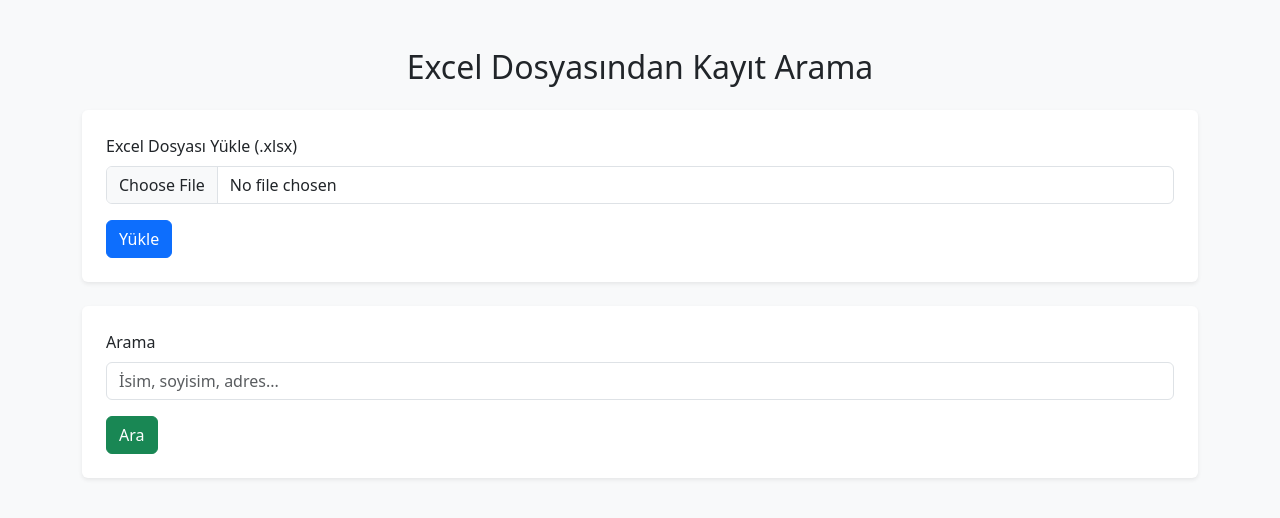
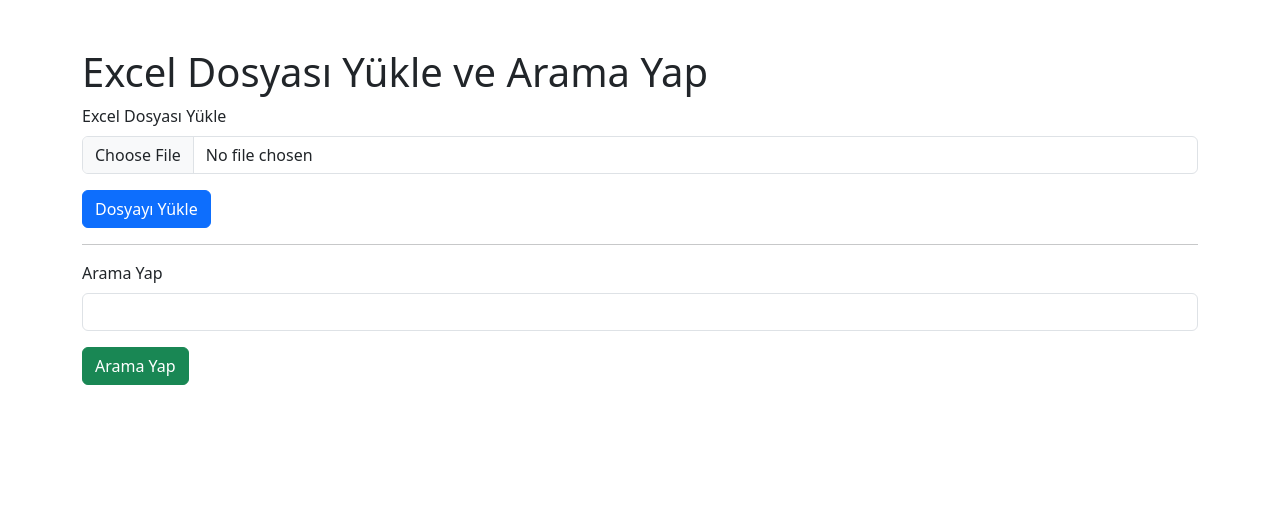
Before and after one commit to Senakurtnezir/excel-arama, a Flask app: page / in a window 1280 px wide. Shown: the top 518 px of the page. Run offline with Flask 3, Linux system fonts and the light colour scheme.

Commit message:
Yapılan değişiklikler: dosya yükleme ve arama işlevi

```diff
--- a/app.py
+++ b/app.py
@@ -3,43 +3,46 @@ import pandas as pd
 import os
 
 app = Flask(__name__)
+app.config['MAX_CONTENT_LENGTH'] = 16 * 1024 * 1024  # 16MB
 app.secret_key = 'gizli_anahtar'
 UPLOAD_FOLDER = 'uploads'
 app.config['UPLOAD_FOLDER'] = UPLOAD_FOLDER
 
-uploaded_data = None
-
-
-# Globalde dataframe tutacağız
-df = None
-
+# Global veri yerine session kullanarak veri tutacağız
 @app.route('/', methods=['GET', 'POST'])
 def upload_file():
-    global uploaded_data  # bu satırı ekle
     if request.method == 'POST':
         file = request.files['excel_file']
-        if file.filename.endswith('.xlsx'):
-            df = pd.read_excel(file)
-            uploaded_data = df  # burada veriyi bellekte tutuyoruz
+        if file and file.filename.endswith('.xlsx'):
+            # Dosya yükleniyor ve okunuyor
+            df = pd.read_excel(file, engine='openpyxl')
+            # Veriyi session'a kaydediyoruz
+            session['uploaded_data'] = df.to_json()  # JSON formatında kaydediyoruz
             message = 'Dosya başarıyla yüklendi.'
         else:
             message = 'Lütfen sadece .xlsx uzantılı dosya yükleyin.'
         return render_template('index.html', message=message)
     return render_template('index.html')
 
-
+# Arama fonksiyonu
 @app.route('/search', methods=['POST'])
 def search():
-    global uploaded_data
-    query = request.form['query'].lower()
-    if uploaded_data is None:
+    # Yüklenen veriyi session'dan alıyoruz
+    if 'uploaded_data' not in session:
         return render_template('index.html', message='Önce bir dosya yüklemelisiniz.')
 
-    # Tüm hücreleri birleştirip arama yap
+    uploaded_data_json = session['uploaded_data']
+    # JSON verisini DataFrame'e dönüştür
+    uploaded_data = pd.read_json(uploaded_data_json)
+
+    query = request.form['query'].lower()
+
+    # Arama yapacak fonksiyon
     def match(row):
         combined = ' '.join(map(str, row)).lower()
         return all(part in combined for part in query.split())
 
+    # Veride arama yapıyoruz
     results = uploaded_data[uploaded_data.apply(match, axis=1)]
 
     if results.empty:
--- a/templates/index.html
+++ b/templates/index.html
@@ -2,45 +2,47 @@
 <html lang="tr">
 <head>
     <meta charset="UTF-8">
-    <title>Excel Arama Uygulaması</title>
-    <link href="https://cdn.jsdelivr.net/npm/bootstrap@5.3.0/dist/css/bootstrap.min.css" rel="stylesheet">
+    <meta name="viewport" content="width=device-width, initial-scale=1.0">
+    <title>Excel Arama</title>
+    <link href="https://cdn.jsdelivr.net/npm/bootstrap@5.3.0-alpha1/dist/css/bootstrap.min.css" rel="stylesheet">
 </head>
-<body class="bg-light">
-
-    <div class="container mt-5">
-        <h2 class="text-center mb-4">Excel Dosyasından Kayıt Arama</h2>
+<body>
+    <div class="container">
+        <h1 class="mt-5">Excel Dosyası Yükle ve Arama Yap</h1>
 
         <!-- Dosya Yükleme Formu -->
-        <form method="POST" enctype="multipart/form-data" class="mb-4 p-4 bg-white rounded shadow-sm">
+        <form method="POST" enctype="multipart/form-data">
             <div class="mb-3">
-                <label for="excel_file" class="form-label">Excel Dosyası Yükle (.xlsx)</label>
-                <input type="file" name="excel_file" class="form-control" required>
+                <label for="excel_file" class="form-label">Excel Dosyası Yükle</label>
+                <input type="file" class="form-control" name="excel_file" id="excel_file" required>
             </div>
-            <button type="submit" class="btn btn-primary">Yükle</button>
+            <button type="submit" class="btn btn-primary">Dosyayı Yükle</button>
         </form>
 
+        <hr>
+
+        <!-- Arama Formu -->
+        <form method="POST" action="/search">
+            <div class="mb-3">
+                <label for="query" class="form-label">Arama Yap</label>
+                <input type="text" class="form-control" name="query" id="query" required>
+            </div>
+            <button type="submit" class="btn btn-success">Arama Yap</button>
+        </form>
+
+        <!-- Mesaj ve Tablo Gösterimi -->
         {% if message %}
-        <div class="alert alert-info">{{ message }}</div>
+            <div class="alert alert-info mt-3">{{ message }}</div>
         {% endif %}
 
-        <!-- Arama Formu -->
-        <form action="/search" method="POST" class="mb-4 p-4 bg-white rounded shadow-sm">
-            <div class="mb-3">
-                <label for="query" class="form-label">Arama</label>
-                <input type="text" name="query" class="form-control" placeholder="İsim, soyisim, adres..." required>
+        <!-- Arama Sonuçları -->
+        {% if tables %}
+            <div class="mt-4">
+                {{ tables|safe }}
             </div>
-            <button type="submit" class="btn btn-success">Ara</button>
-        </form>
-
-        <!-- Sonuçlar -->
-        {% if tables %}
-    <div class="bg-white p-4 rounded shadow-sm">
-        <h4>Sonuçlar</h4>
-        {{ tables|safe }}
-    </div>
-{% endif %}
-
+        {% endif %}
     </div>
 
+    <script src="https://cdn.jsdelivr.net/npm/bootstrap@5.3.0-alpha1/dist/js/bootstrap.bundle.min.js"></script>
 </body>
 </html>
```
Also changed, not shown: 1 other file.
